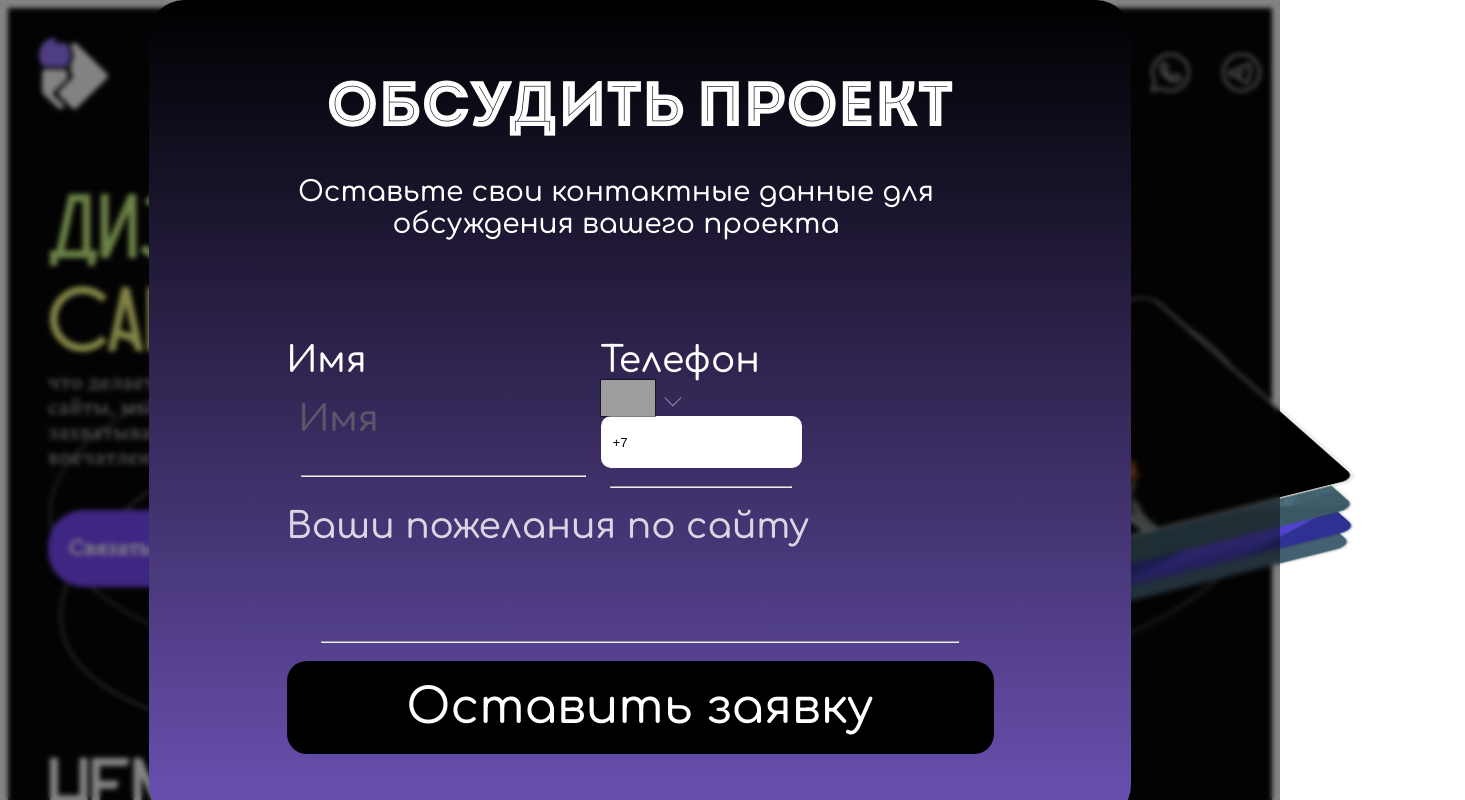
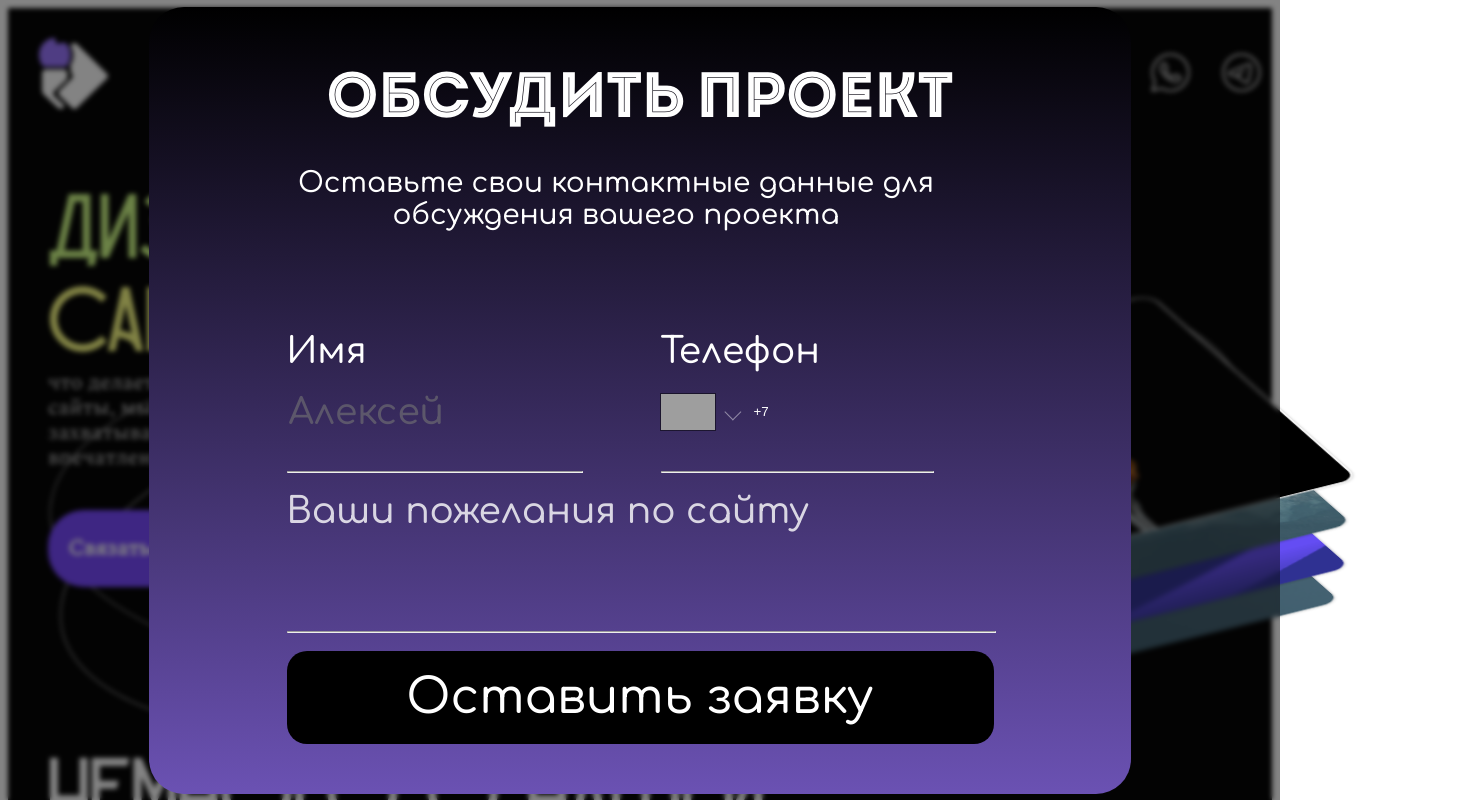
Before and after one commit to darikomarenko/landing-page, a React (Vite) app: page / in a window 1280 px wide. Both pictures are taken after a click on the button "Связаться с нами". Shown: the top 800 px of the page, 1465 px wide, since content can reach past the window. Built offline with nearby package versions, Linux system fonts and the light colour scheme; grey boxes are pictures that could not be loaded; a web font is replaced by a local one.

Commit message:
add success popup, fix Modal styles

```diff
--- a/src/components/Footer/styles.module.scss
+++ b/src/components/Footer/styles.module.scss
@@ -20,7 +20,7 @@
     background-color: black;
     display: flex;
     flex-direction: column;
-    padding: 30px;
+    padding: 40px;
     gap: 20px;
 
     &__content {
--- /dev/null
+++ b/src/components/Modal/SuccessPopup/index.tsx
@@ -0,0 +1,15 @@
+import ModalBackground from "../../ModalBackground"
+import styles from './styles.module.scss'
+import { ModalProps } from "../index"
+
+export default function SuccessPopup({ onClose }: ModalProps) {
+  return (
+    <ModalBackground zindex="900" onClick={onClose}>
+    <div className={styles['successPopup']}>
+        <div className={styles['successPopup__message']}>
+            Заявка успешно отправлена!
+        </div>
+        </div>
+  </ModalBackground>
+  )
+}
--- /dev/null
+++ b/src/components/Modal/SuccessPopup/styles.module.scss
@@ -0,0 +1,32 @@
+@font-face {
+    font-family: "Enthalpy";
+    src:
+      url("../../fonts/enthalpy298regular.otf");
+    font-weight: 400;
+    font-style: normal;
+    font-display: swap;
+  }
+
+.successPopup {
+    display: flex;
+    flex-direction: column;
+    position: relative;
+    align-items: center;
+    justify-content: space-around;
+    background-color: black;
+    border: 2px solid white;
+    width: 70vw;
+    max-width: 882px;
+    max-height: 90vh;
+    border-radius: 35px;
+    padding: 50px;
+
+    &__message {
+        font-family: "Enthalpy";
+            font-size: 92px;
+            line-height: 93.39px;
+            width: 712px;
+            color:  #CFFC86;
+            text-align: center;
+    }
+}
--- a/src/components/Modal/index.tsx
+++ b/src/components/Modal/index.tsx
@@ -2,20 +2,39 @@ import ModalBackground from "../ModalBackground";
 import styles from './styles.module.scss';
 import ReactPhoneNumberInput from 'react-phone-number-input';
 import 'react-phone-number-input/style.css';
-import { useState } from 'react';
+import { useState, useEffect } from 'react';
 import { E164Number } from "libphonenumber-js/core";
+import SuccessPopup from "./SuccessPopup";
 
-interface ModalProps {
+export interface ModalProps {
   open: boolean;
   onClose: () => void;
 }
 
 export default function Modal({ open, onClose }: ModalProps) {
   const [phoneValue, setPhoneValue] = useState<E164Number | undefined>(undefined);
+  const [isSubmitted, setIsSubmitted] = useState(false);
+  const [successPopupVisible, setSuccessPopupVisible] = useState(false);
+
+  useEffect(() => {
+    let timer: NodeJS.Timeout;
+    if (isSubmitted) {
+      setSuccessPopupVisible(true)
+      timer = setTimeout(() => {
+        setIsSubmitted(false);
+        setSuccessPopupVisible(false);
+        onClose();
+      }, 5000);
+    }
+    return () => {
+      clearTimeout(timer);
+    };
+  }, [isSubmitted, onClose]);
 
   if (!open) {
     return null;
   }
+
 
   function handleSubmit(event: React.FormEvent<HTMLFormElement>) {
     event.preventDefault();
@@ -28,20 +47,22 @@ export default function Modal({ open, onClose }: ModalProps) {
     console.log('Имя:', name);
     console.log('Телефон:', phone);
     console.log('Пожелания:', wishes);
+
+    setIsSubmitted(true)
   }
 
   return (
     <>
       <ModalBackground zindex="900" onClick={onClose}>
-        <div className={styles.popup}>
-          <form className={styles.popup__form} onSubmit={handleSubmit}>
-            <div className={styles.popup__title}>Обсудить проект</div>
-            <div className={styles.popup__description}>Оставьте свои контактные данные для обсуждения вашего проекта</div>
-            <div className={styles.popup__input}>
+        <div className={styles['popup']}>
+          <form className={styles['popup__form']} onSubmit={handleSubmit}>
+            <div className={styles['popup__title']}>Обсудить проект</div>
+            <div className={styles['popup__description']}>Оставьте свои контактные данные для обсуждения вашего проекта</div>
+            <div className={styles['popup__input']}>
               <div className={styles['popup__input__inputGroup']}>
                 <div className={styles['popup__input__inputGroup-one']}>
                   <label>Имя</label>
-                  <input type='text' className={styles.popup__input} placeholder="Имя" name='name' required/>
+                  <input type='text' className={styles['popup__input']} placeholder="Алексей" name='name' pattern="[A-Za-z\s]*"  required/>
                   <hr/>
                 </div>
                 <div className={styles['popup__input__inputGroup-one']}>
@@ -49,7 +70,6 @@ export default function Modal({ open, onClose }: ModalProps) {
                   <ReactPhoneNumberInput
                     defaultCountry="RU"
                     international
-                    className={styles.popup__input}
                     placeholder="Телефон"
                     name='phone'
                     value={phoneValue}
@@ -59,15 +79,16 @@ export default function Modal({ open, onClose }: ModalProps) {
                   <hr/>
                 </div>
               </div>
-              <div className={styles.popup__input__inputGroupTwo}>
+              <div className={styles['popup__input__inputGroupTwo']}>
                 <label>Ваши пожелания по сайту</label>
-                <input type='text' className={styles.popup__input} name='wishes' />
+                <input type='text' className={styles['popup__input']} name='wishes' />
                 <hr/>
               </div>
             </div>
-            <button type="submit" className={styles.popup__button}>Оставить заявку</button>
+            <button type="submit" className={styles['popup__button']}>Оставить заявку</button>
           </form>
-        </div>
+          </div>
+          {successPopupVisible && <SuccessPopup open={true} onClose={() => setSuccessPopupVisible(false)}/>}
       </ModalBackground>
     </>
   );
--- a/src/components/Modal/styles.module.scss
+++ b/src/components/Modal/styles.module.scss
@@ -26,12 +26,12 @@
     background-image: linear-gradient(rgba(0, 0, 0, 0.7),rgba(152, 116, 255, 0.7));
     background-repeat: no-repeat;
     background-size: cover;
-    width: 80vw;
+    width: 70vw;
     max-width: 882px;
-    height: 90vh;
-    max-height: 953px;
+    max-height: 90vh;
     border-radius: 35px;
     padding: 50px;
+
 
     &__title {
         font-family: 'Intro';
@@ -62,6 +62,7 @@
       &__inputGroup {
         display: flex;
         flex-direction: row;
+        gap:80px;
 
         &-one {
           display: flex;
@@ -88,14 +89,18 @@
         border-radius: 20px;
         font-family: 'Comforta';
       font-size: 48px;
-    border: none;     }
+    border: none;
+  }
 
 }
 .popup input {
 		max-width: 290px;
-		padding: 16.5px 10px;
+		padding: 36.5px 0px;
+    height: 5px;
 		border: 2px solid transparent;
 		border-radius: 10px;
+    background: none;
+    color: white;
 		transition: all 0.3s ease-out;
 
 	&::placeholder {
@@ -104,7 +109,6 @@
 }
 
 .popup hr {
-  width: 90%;
-  size: 2;
+  width: 100%;
   color: #B1B1B1;
 }
--- a/src/components/Prices/styles.module.scss
+++ b/src/components/Prices/styles.module.scss
@@ -27,8 +27,7 @@
 
 .prices {
     background: black;
-    padding-top: 40px;
-    padding-bottom: 40px;
+    padding: 40px;
     &__header {
         display: flex;
         flex-direction: row;
--- a/src/components/Promo/styles.module.scss
+++ b/src/components/Promo/styles.module.scss
@@ -66,7 +66,7 @@
     &__buttons {
         display: flex;
         flex-direction: row;
-        gap: 40px;
+        gap: 25px;
 
         &-one,
         &-two,
@@ -128,8 +128,8 @@
 
             &:nth-child(1) {
                 z-index: 1;
-                left: -3px;
-                top:129px;
+                left: -67px;
+                top:230px;
                 &:hover {
                     z-index: 3;
                 }
@@ -138,8 +138,8 @@
 
             &:nth-child(2) {
                 z-index: 1;
-                left: 16px;
-                top:100px;
+                left: -26px;
+                top:169px;
                 &:hover {
                     z-index: 3;
                 }
@@ -147,8 +147,8 @@
 
             &:nth-child(3) {
                 z-index: 1;
-                left: 35px;
-                top: 58px;
+                left: 16px;
+                top: 87px;
                 &:hover {
                     z-index: 3;
                 }
--- a/src/components/Reviews/styles.module.scss
+++ b/src/components/Reviews/styles.module.scss
@@ -11,7 +11,7 @@
     background-image: url('../../assets/backgroundThree.png');
     background-repeat: no-repeat;
     background-size: cover;
-    padding: 20px;
+    padding: 40px;
 
     &__title {
         font-family: 'Enthalpy';
--- a/src/components/Sites/styles.module.scss
+++ b/src/components/Sites/styles.module.scss
@@ -28,7 +28,7 @@
     display: flex;
     flex-direction: column;
     background-image: url('../../assets/backgroundTwo.png');
-    padding-bottom: 40px;
+    padding: 40px;
     background-repeat: no-repeat;
     background-size: cover;
 
```
